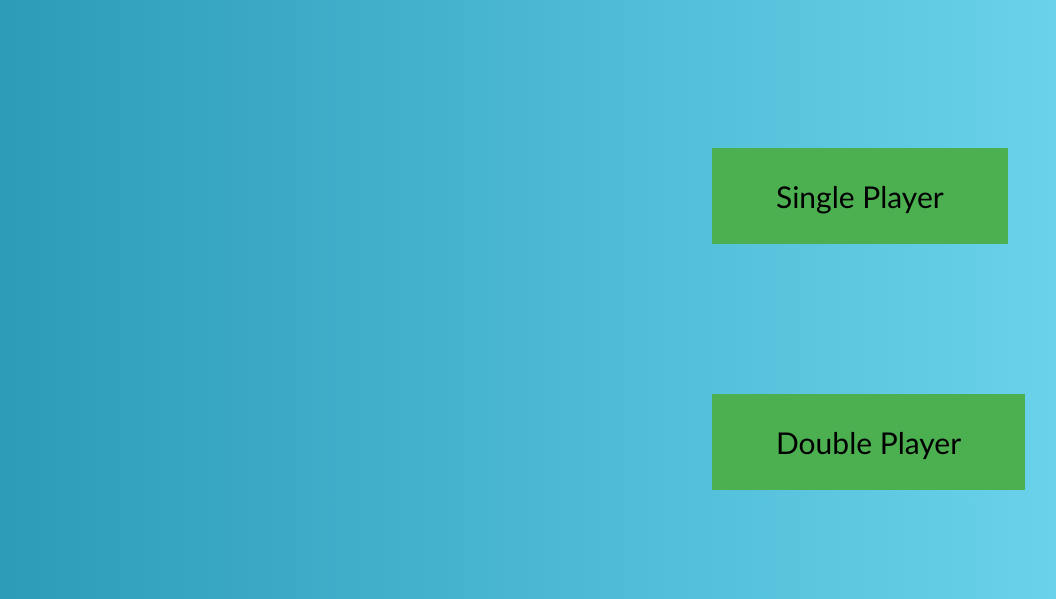
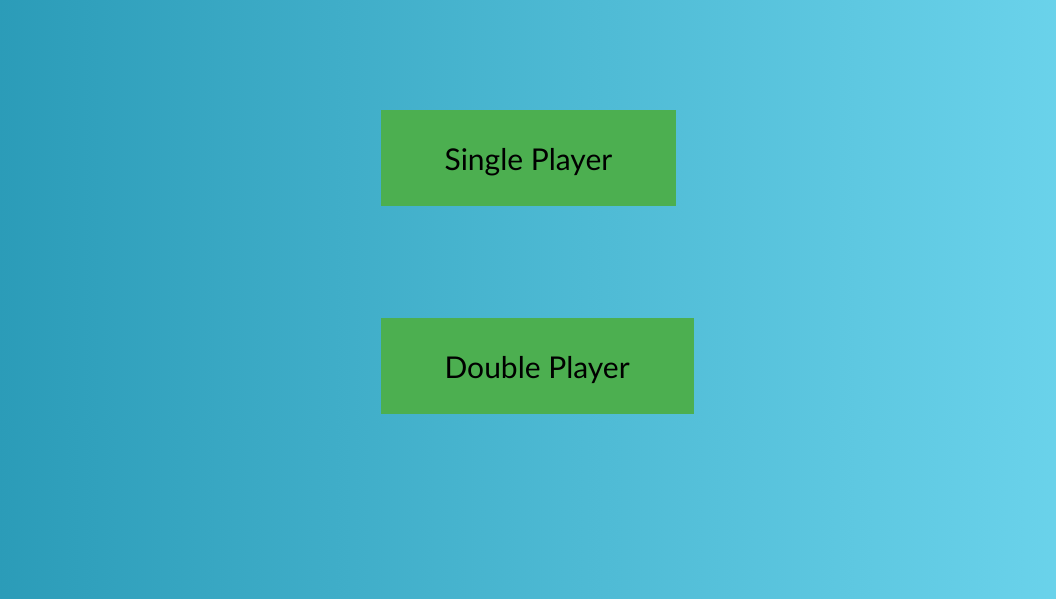
Before and after one commit to parthb83/Tic-Tac-Toe, a plain HTML site: page index.html in a window 1280 px wide. Shown: the part 201-800 px from the top of the page, without its empty margins (171-1227 px from the left). Drawn offline with Linux system fonts and the light colour scheme.

Commit message:
changed the layout

```diff
--- a/style.css
+++ b/style.css
@@ -82,7 +82,7 @@ table {
   display: inline-block;
   font-size: 30px;
   font-family: "Gill Sans", "Gill Sans MT", Calibri, "Trebuchet MS", sans-serif;
+  margin-left: 43%;
+  margin-top: 7rem;
   cursor: pointer;
-  margin-left: 875px;
-  margin-top: 150px;
 }
```
